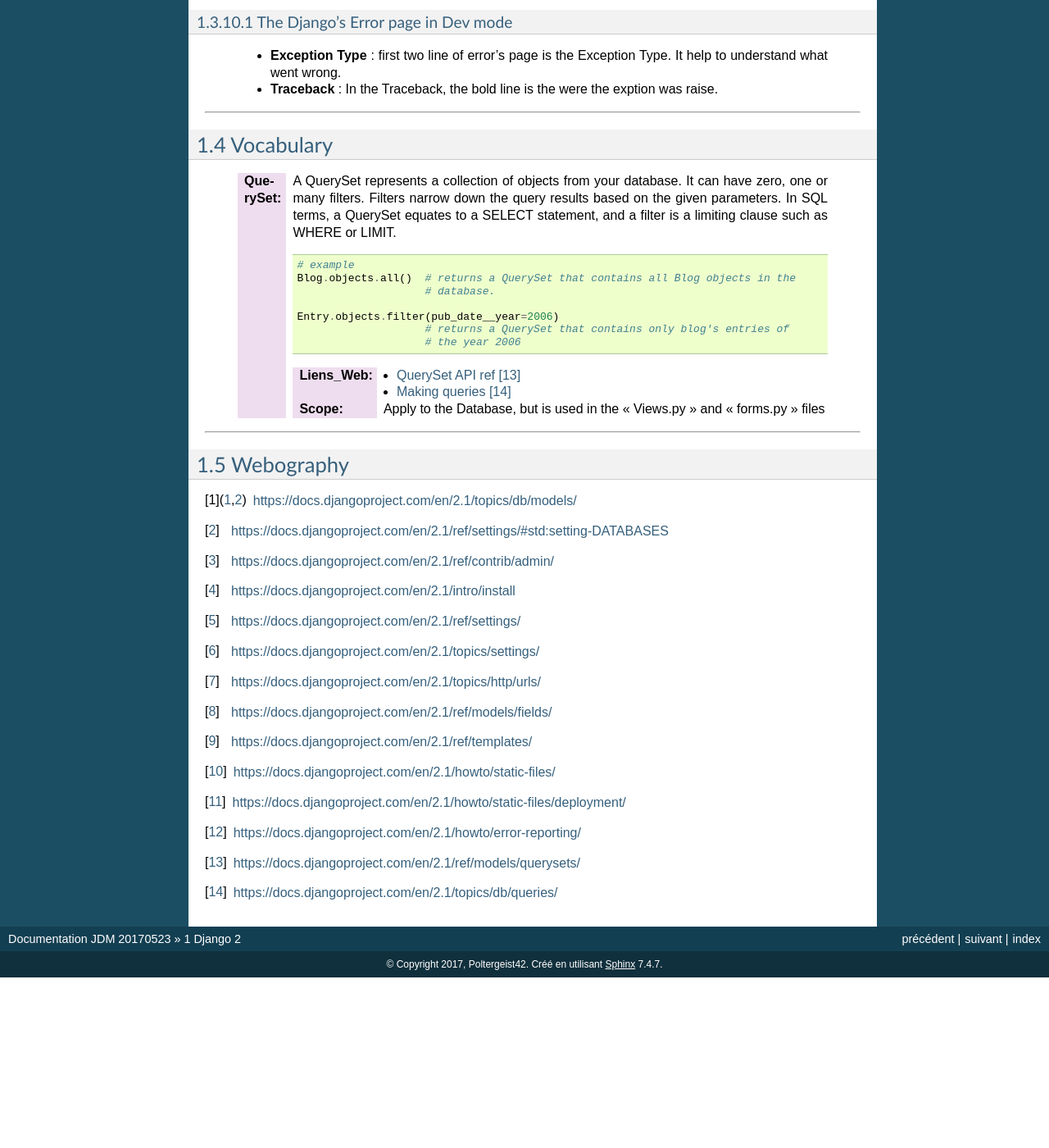
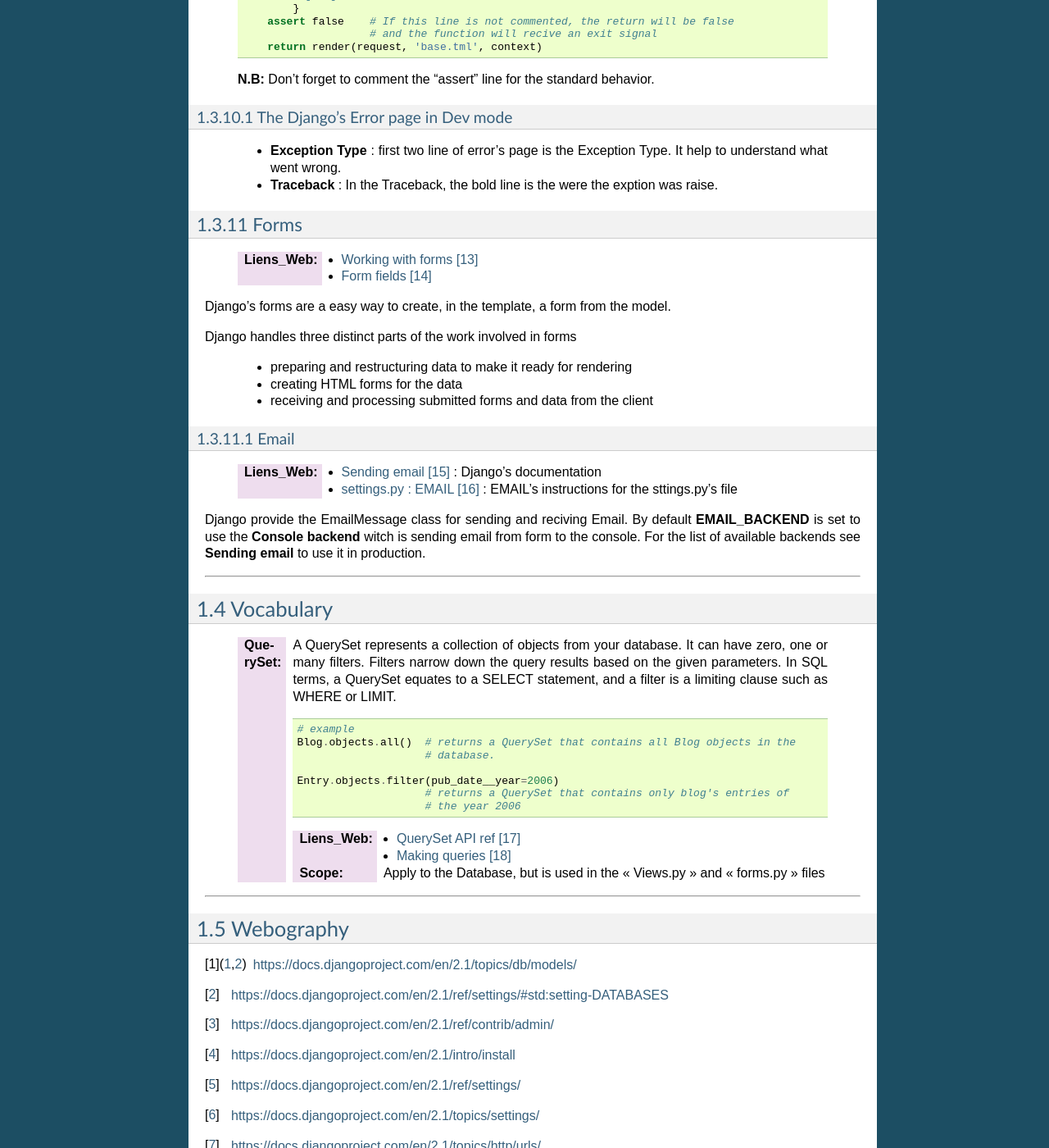
Before and after one commit to poltergeist42/JDM, a Sphinx documentation site: the page built from _1_userDoc/source/Django.rst, in a window 1280 px wide and 1400 px high, scrolled down 13267 px. Shown: the whole window at 82% size. Built offline with Sphinx 7.4.7, drawn with Linux system fonts in a browser that asks for light colours; before the commit the page ends 14459 px from its top, so only the background shows below that; some of the changed text lies outside the part shown.

Commit message:
UP: Django + Informatique

```diff
--- a/_1_userDoc/source/Django.rst
+++ b/_1_userDoc/source/Django.rst
@@ -49,7 +49,7 @@
 
     :Liens_Web:
 
-            * `Django Project TOPICS Models`_ : The models' topics from the Django documentation
+            * `Django Project TOPICS Models`_ : The models\' topics from the Django documentation
 
     :ORM:
 
@@ -73,7 +73,7 @@
 -------------------
 
     :Liens_Web:
-            * `Django Project Settings Databases`_ : The databases' settings from the official
+            * `Django Project Settings Databases`_ : The databases\' settings from the official
               documentation.
 
 Django officially supports four databases :
@@ -209,17 +209,21 @@
 Assuming "virtualenv" is already installed.
 
     #. From root of project's directory , create a subdirectory and then create your virtual
-       environement into it. ::
+       environement into it.
 
-        mkdir env_MySuperProject
-        cd env_MySuperProject
-        python -m virtualenv .
-        # /!\ don't forget the dot at the end of the line
+       .. code:: shell
 
-    #. Activate the Virtual Environement and install Django : ::
+            mkdir env_MySuperProject
+            cd env_MySuperProject
+            python -m virtualenv .
+            # /!\ don't forget the dot at the end of the line
 
-        env_MySuperProject\Script\activate.bat
-        pip install "django>=2.1, <2.2"
+    #. Activate the Virtual Environement and install Django :
+
+        .. code:: shell
+
+            env_MySuperProject\Script\activate.bat
+            pip install "django>=2.1, <2.2"
 
 ####
 
@@ -230,19 +234,23 @@
 Starting a project
 ==================
 
-    #. From root of project's directory, run the "startproject" wizard : ::
+    #. From root of project's directory, run the "startproject" wizard :
 
-        django-admin startporject [project_name]
+        .. code:: shell
 
-        ex:
-        django-admin startporject mySuperProject
+            django-admin startporject [project_name]
 
-       A Directory will be created in the root directory.
+            ex:
+            django-admin startporject mySuperProject
 
-    #. Creating a Database : ::
+            A Directory will be created in the root directory.
 
-        cd mySuperProject
-        python manage.py migrate
+    #. Creating a Database :
+
+        .. code:: shell
+
+            cd mySuperProject
+            python manage.py migrate
 
        The *migrate* command creates a new SQLite database and any necessary database tables
        according to the setting file created by the "startporject" command.
@@ -253,9 +261,11 @@
 Django Shell
 ------------
 
-For testing some stuff, you can run a python shell that include the features of Django : ::
+For testing some stuff, you can run a python shell that include the features of Django :
 
-    python manage.py shell
+    .. code:: shell
+
+        python manage.py shell
 
 The developement Server
 -----------------------
@@ -279,10 +289,10 @@
 
     :Liens_Web:
 
-            * `Django Project REF Settings`_ : The  settings' references from the official
+            * `Django Project REF Settings`_ : The  settings\' references from the official
               documentation
 
-            * `Django Project TOPICS Settings`_ : The settings' topic from the official
+            * `Django Project TOPICS Settings`_ : The settings\' topic from the official
               documentation
 
     :settings.py:
@@ -347,7 +357,7 @@
 ==============================
 
     :Liens_Web:
-            * `Django Project TOPICS URLs`_ : The URLs settings' Topics from the official
+            * `Django Project TOPICS URLs`_ : The URLs settings\' Topics from the official
               documentation.
 
     :path():    The **path()** function is used to configure URLs. In its basic form, it as a very
@@ -500,12 +510,20 @@
 
         **N.B:** Adding this method does not imply that you need to migrate the database again.
 
-    #. Prepare for migration and then migrate ::
+    #. Check files before migration
 
-        # exemple for an app called "pages"
-        python manage.py makemigrations pages
-        ...
-        python manage.py migrate
+        .. code:: shell
+
+            python manage.py check
+
+    #. Prepare for migration and then migrate
+
+        .. code:: shell
+
+            # exemple for an app called "pages"
+            python manage.py makemigrations pages
+            ...
+            python manage.py migrate
 
 admin site (and admin.py)
 =========================
@@ -823,6 +841,35 @@
 
     * **Traceback** : In the Traceback, the bold line is the were the exption was raise.
 
+Forms
+=====
+
+    :Liens_Web:
+
+        * `Working with forms`_
+        * `Form fields`_
+
+Django's forms are a easy way to create, in the template, a form from the model.
+
+Django handles three distinct parts of the work involved in forms
+
+    * preparing and restructuring data to make it ready for rendering
+    * creating HTML forms for the data
+    * receiving and processing submitted forms and data from the client
+
+Email
+-----
+
+    :Liens_Web:
+
+        * `Sending email`_ : Django's documentation
+        * `settings.py : EMAIL`_ : EMAIL's instructions for the sttings.py's file
+
+Django provide the EmailMessage class for sending and reciving Email. By default **EMAIL_BACKEND**
+is set to use the **Console backend** witch is sending email from form to the console. For the list
+of available backends see **Sending email** to use it in production.
+
+
 ####
 
 ----------
@@ -876,5 +923,10 @@
 .. _`Django Project static files`: https://docs.djangoproject.com/en/2.1/howto/static-files/
 .. _`Django Project Deploying Static Files`: https://docs.djangoproject.com/en/2.1/howto/static-files/deployment/
 .. _`Howto : Error reporting`: https://docs.djangoproject.com/en/2.1/howto/error-reporting/
+.. _`Working with forms`: https://docs.djangoproject.com/en/2.1/topics/forms/
+.. _`Form fields`: https://docs.djangoproject.com/en/2.1/ref/forms/fields/
+.. _`Sending email`: https://docs.djangoproject.com/en/2.1/topics/email/
+.. _`settings.py : EMAIL`: https://docs.djangoproject.com/en/2.1/ref/settings/#email-backend
+
 .. _`QuerySet API ref`: https://docs.djangoproject.com/en/2.1/ref/models/querysets/
 .. _`Making queries`: https://docs.djangoproject.com/en/2.1/topics/db/queries/
```
Also changed, not shown: _1_userDoc/source/Informatique.rst (+11 -0 lines).
